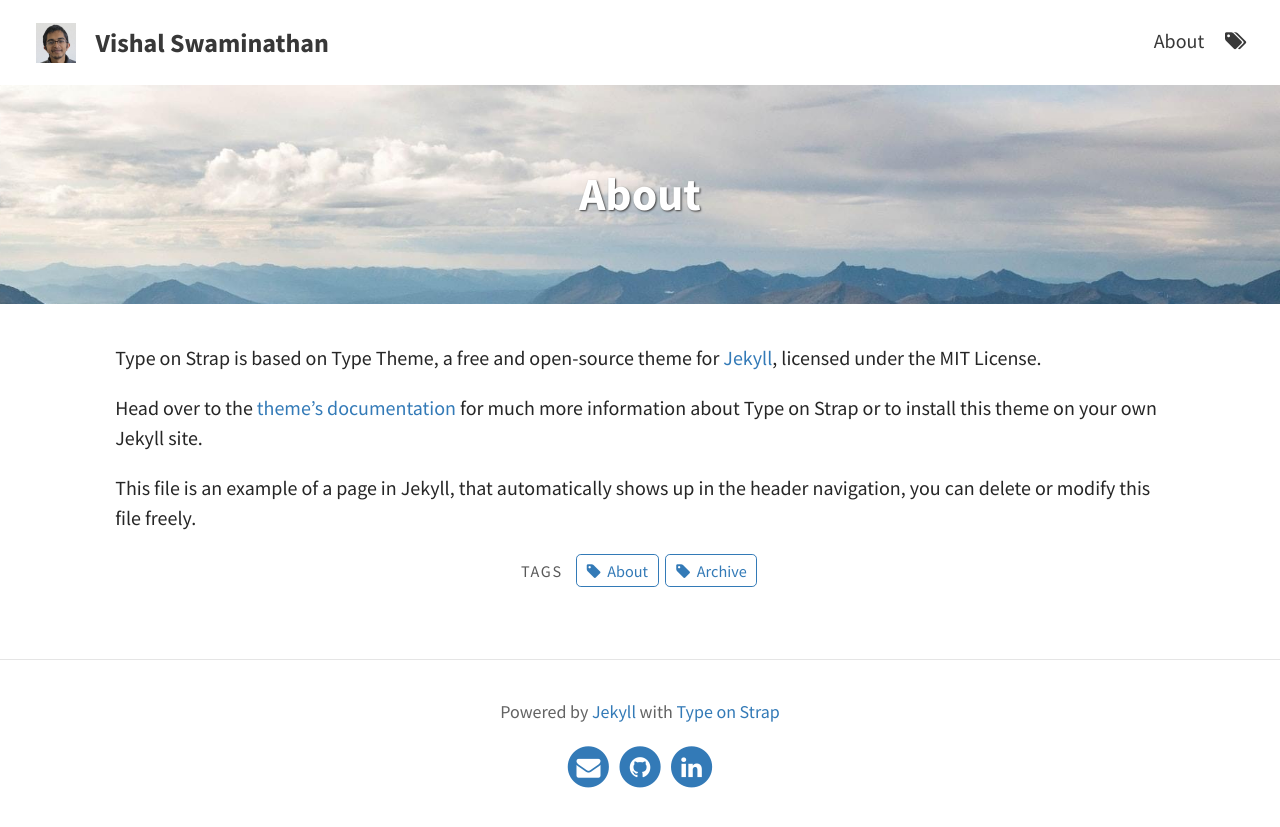
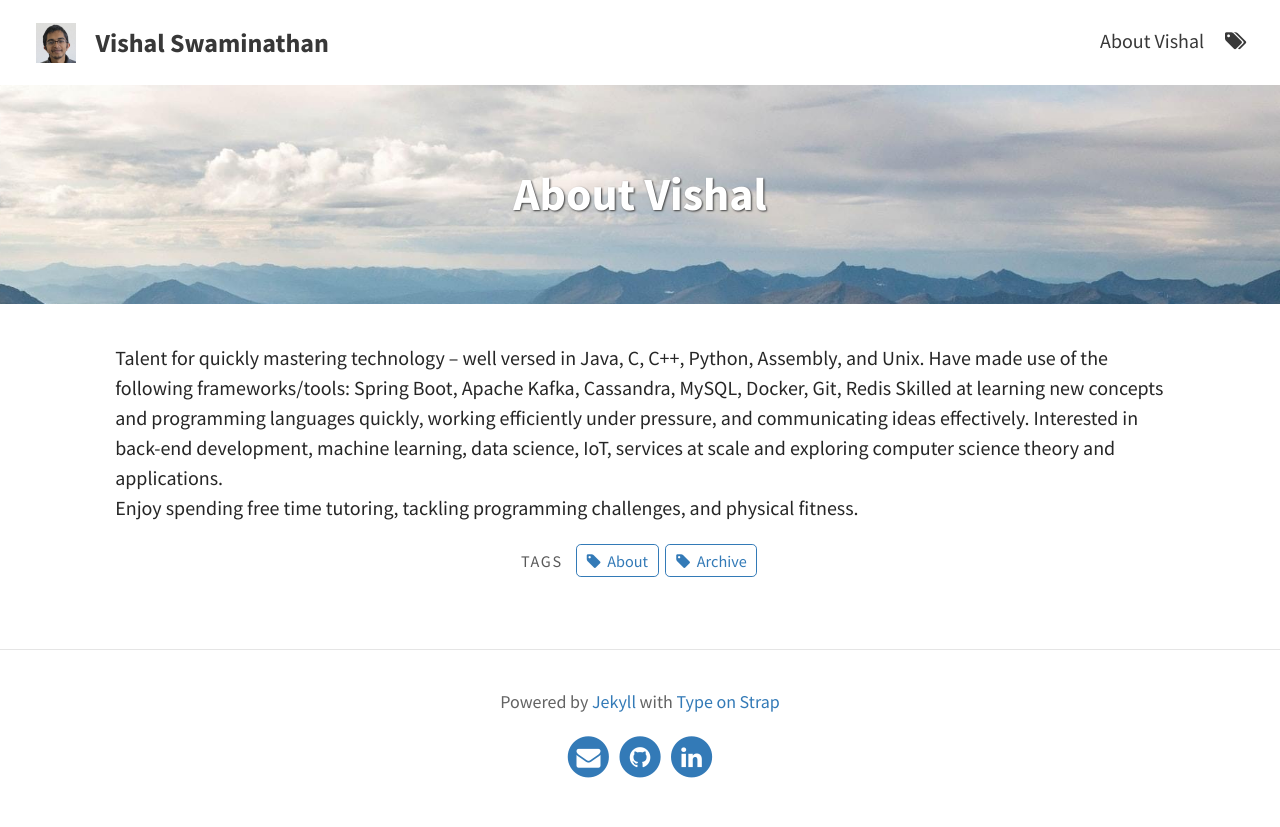
Before and after one commit to VishSwami/MyWebsite, a Jekyll site: the page built from pages/about.md, in a window 1280 px wide. Shown: the top 827 px of the page. Built offline with Jekyll 4.4.1, drawn with Linux system fonts in a browser that asks for light colours.

Commit message:
added about page, copied from linkedin for now

```diff
--- a/pages/about.md
+++ b/pages/about.md
@@ -1,13 +1,13 @@
 ---
 layout: page
-title: About
+title: About Vishal
 permalink: /about/
 feature-img: "assets/img/pexels/travel.jpeg"
 tags: [About, Archive]
 ---
 
-Type on Strap is based on Type Theme, a free and open-source theme for [Jekyll](http://jekyllrb.com/), licensed under the MIT License.
-
-Head over to the [theme's documentation](https://github.io/sylhare/Type-on-Strap) for much more information about Type on Strap or to install this theme on your own Jekyll site.
-
-This file is an example of a page in Jekyll, that automatically shows up in the header navigation, you can delete or modify this file freely.
+Talent for quickly mastering technology – well versed in Java, C, C++, Python, Assembly, and Unix.
+Have made use of the following frameworks/tools: Spring Boot, Apache Kafka, Cassandra, MySQL, Docker, Git, Redis
+Skilled at learning new concepts and programming languages quickly, working efficiently under pressure, and communicating ideas effectively.
+Interested in back-end development, machine learning, data science, IoT, services at scale and exploring computer science theory and applications.
+Enjoy spending free time tutoring, tackling programming challenges, and physical fitness.
```
